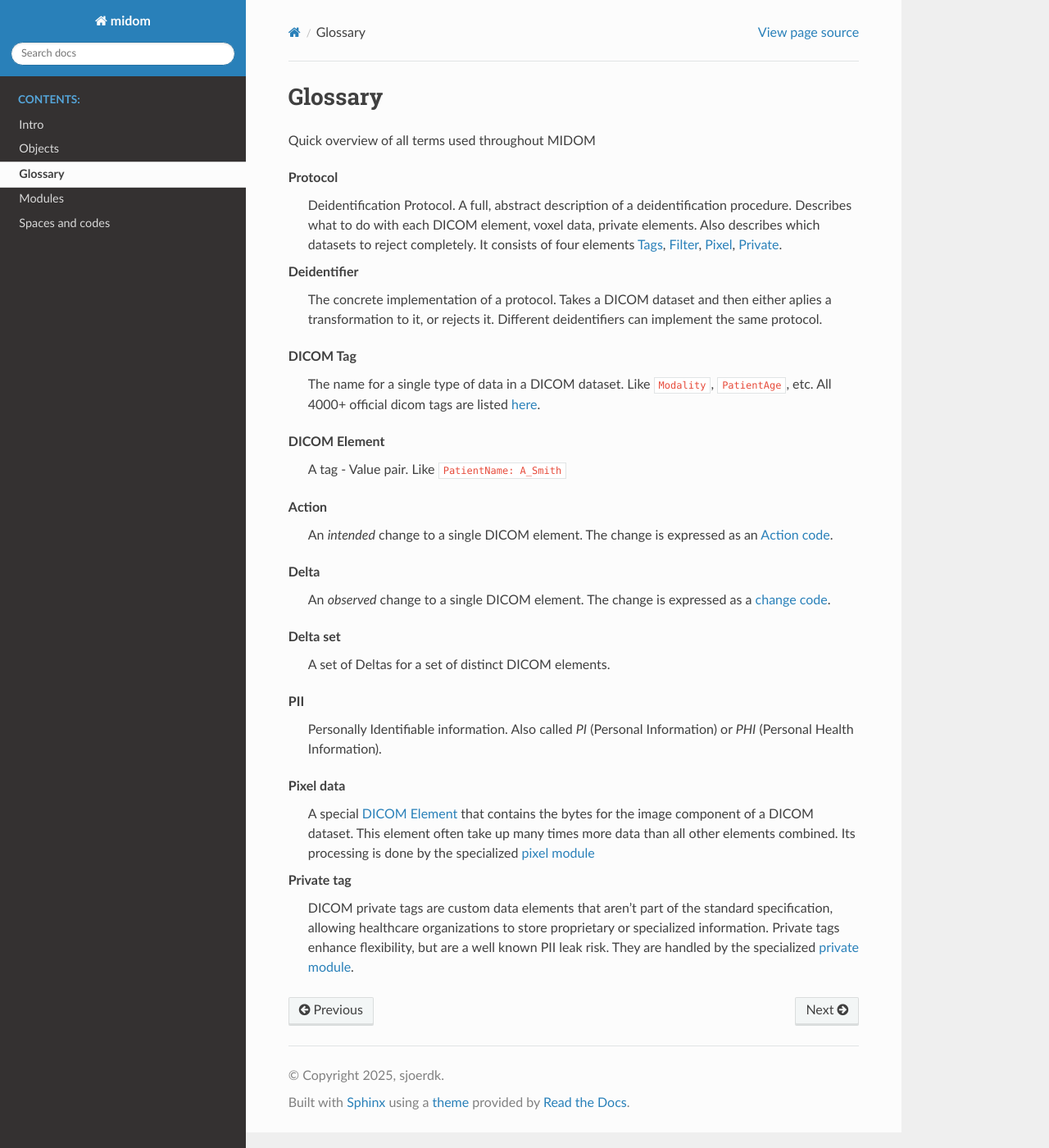
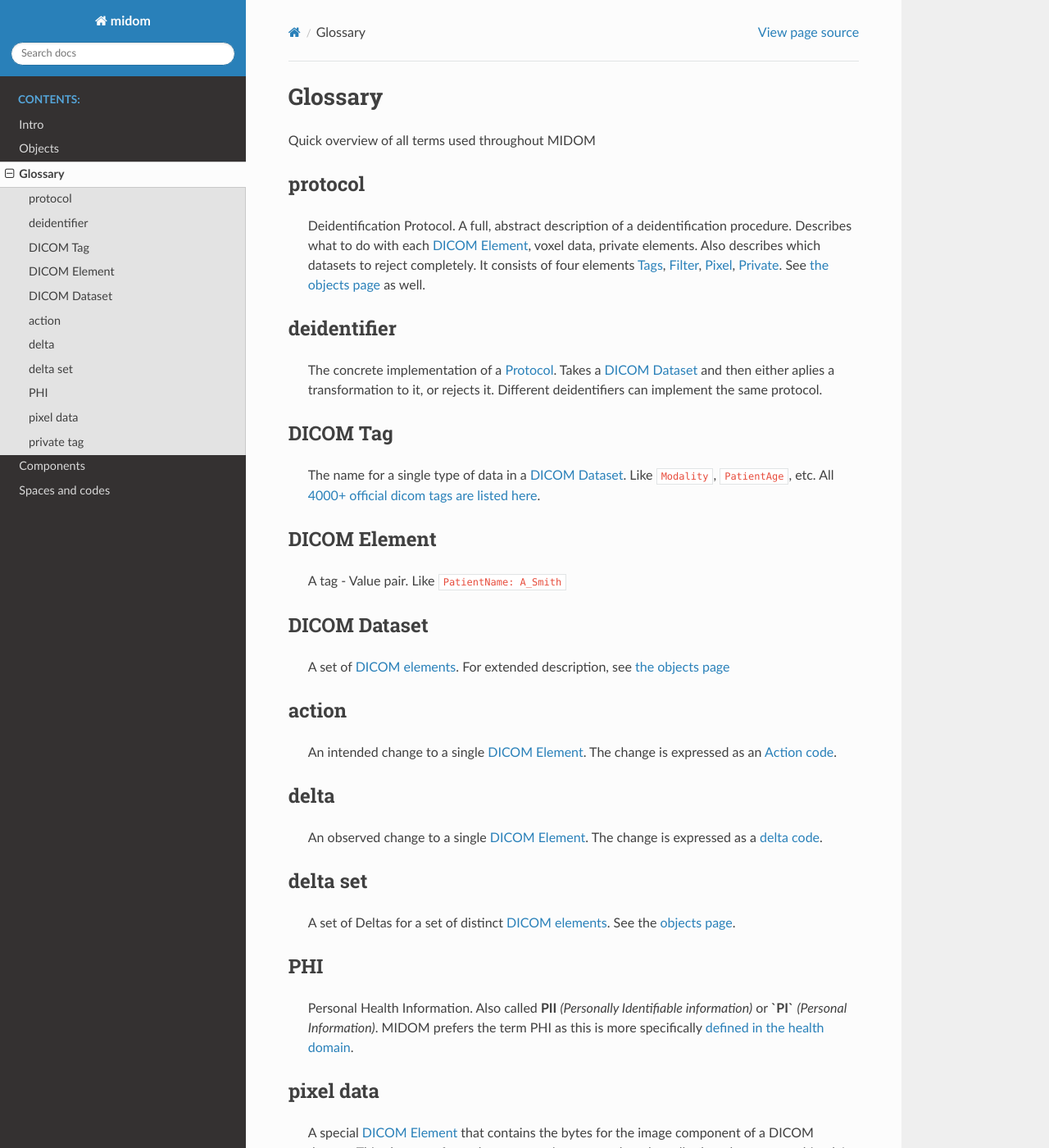
Before and after one commit to ResearchBureau/midom, a Sphinx documentation site: the page built from docs/source/glossary.rst, in a window 1280 px wide and 1400 px high. Shown: the whole window at 82% size. Built offline with Sphinx 7.4.7 and the Read the Docs theme 3.1.0, drawn with Linux system fonts in a browser that asks for light colours.

Commit message:
Some more additions

```diff
--- a/docs/source/glossary.rst
+++ b/docs/source/glossary.rst
@@ -5,57 +5,74 @@ Glossary
 
 Quick overview of all terms used throughout MIDOM
 
-Protocol
+protocol
+........
     Deidentification Protocol. A full, abstract description of a deidentification
-    procedure. Describes what to do with each DICOM element, voxel data, private
+    procedure. Describes what to do with each :ref:`dicom_element`, voxel data, private
     elements. Also describes which datasets to reject completely. It consists
     of four elements :ref:`tags`, :ref:`filter`, :ref:`pixel`, :ref:`Private`.
+    See :ref:`the objects page <objects_protocol>` as well.
 
-Deidentifier
-    The concrete implementation of a protocol. Takes a DICOM dataset and then either
+deidentifier
+...........
+    The concrete implementation of a :ref:`objects_protocol`. Takes a :ref:`dataset` and then either
     aplies a transformation to it, or rejects it. Different deidentifiers can implement
     the same protocol.
 
 .. _tag:
 
 DICOM Tag
-    The name for a single type of data in a DICOM dataset. Like ``Modality``, ``PatientAge``, etc.
-    All 4000+ official dicom tags are listed `here <https://www.dicomlibrary.com/dicom/dicom-tags/>`_.
+.........
+    The name for a single type of data in a :ref:`dataset`. Like ``Modality``, ``PatientAge``, etc.
+    All `4000+ official dicom tags are listed here <https://www.dicomlibrary.com/dicom/dicom-tags/>`_.
 
 .. _dicom_element:
 
 DICOM Element
+.............
     A tag - Value pair. Like ``PatientName: A_Smith``
+
+.. _dataset:
+
+DICOM Dataset
+.............
+    A set of :ref:`DICOM elements <dicom_element>`. For extended description, see :ref:`the objects page <objects_deltaset>`
 
 .. _action:
 
-Action
-    An *intended* change to a single DICOM element. The change is expressed as an :ref:`Action code<action_codes>`.
+action
+......
+    An intended change to a single :ref:`dicom_element`. The change is expressed as an :ref:`Action code<action_codes>`.
 
 .. _delta:
 
-Delta
-    An *observed* change to a single DICOM element. The change is expressed as a :ref:`change code<change_codes>`.
+delta
+.....
+    An observed change to a single :ref:`dicom_element`. The change is expressed as a :ref:`delta code<spaces_delta_codes>`.
 
 .. _delta_set:
 
-Delta set
-    A set of Deltas for a set of distinct DICOM elements.
+delta set
+........
+    A set of Deltas for a set of distinct :ref:`DICOM elements <dicom_element>`. See the :ref:`objects page<objects_deltaset>`.
 
-.. _PII:
+.. _PHI:
 
-PII
-    Personally Identifiable information. Also called `PI` (Personal Information) or `PHI`
-    (Personal Health Information).
+PHI
+...
+    Personal Health Information. Also called **PII** *(Personally Identifiable information)* or **`PI`** *(Personal Information)*.
+    MIDOM prefers the term PHI as this is more specifically `defined in the health domain <https://www.hipaajournal.com/phi-vs-pii/>`_.
 
 .. _pixel_data:
 
-Pixel data
+pixel data
+..........
     A special :ref:`dicom_element` that contains the bytes for the image component
     of a DICOM dataset. This element often take up many times more data than all other
     elements combined. Its processing is done by the specialized :ref:`pixel module <pixel>`
 
-Private tag
+private tag
+...........
     DICOM private tags are custom data elements that aren't part of the standard
     specification, allowing healthcare organizations to store proprietary or specialized
     information. Private tags enhance flexibility, but are a well known PII leak risk.
--- a/docs/source/index.rst
+++ b/docs/source/index.rst
@@ -13,5 +13,5 @@ link to :ref:`objects`
     intro
     objects
     glossary
-    modules
+    components
     spaces
```
Also changed, not shown: docs/source/components.rst (added, +33 -0 lines), docs/source/modules.rst (deleted, +0 -28 lines), docs/source/objects.rst (+73 -21 lines), docs/source/spaces.rst (+21 -19 lines), midom/__init__.py (added), 1 other file.
